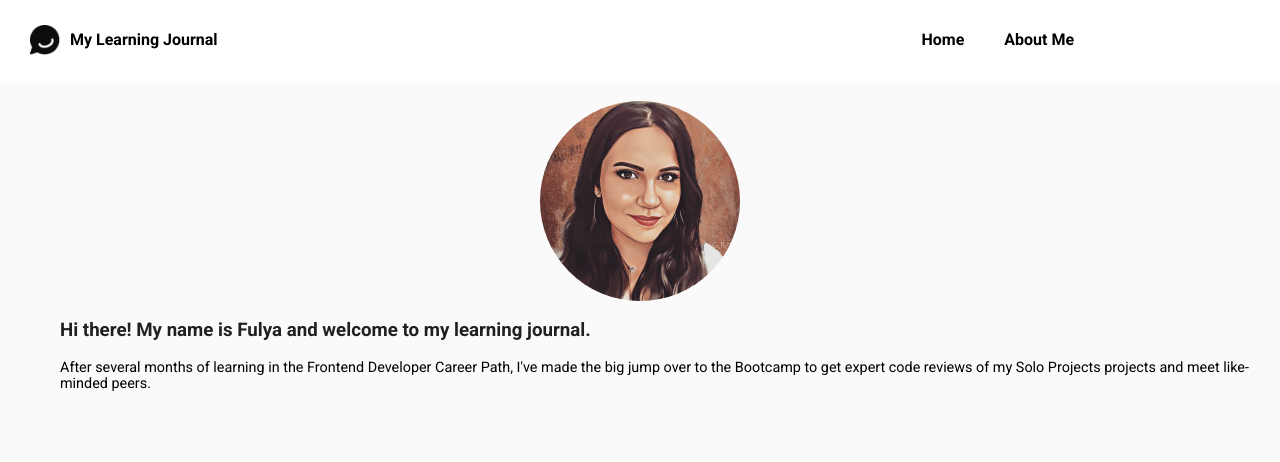
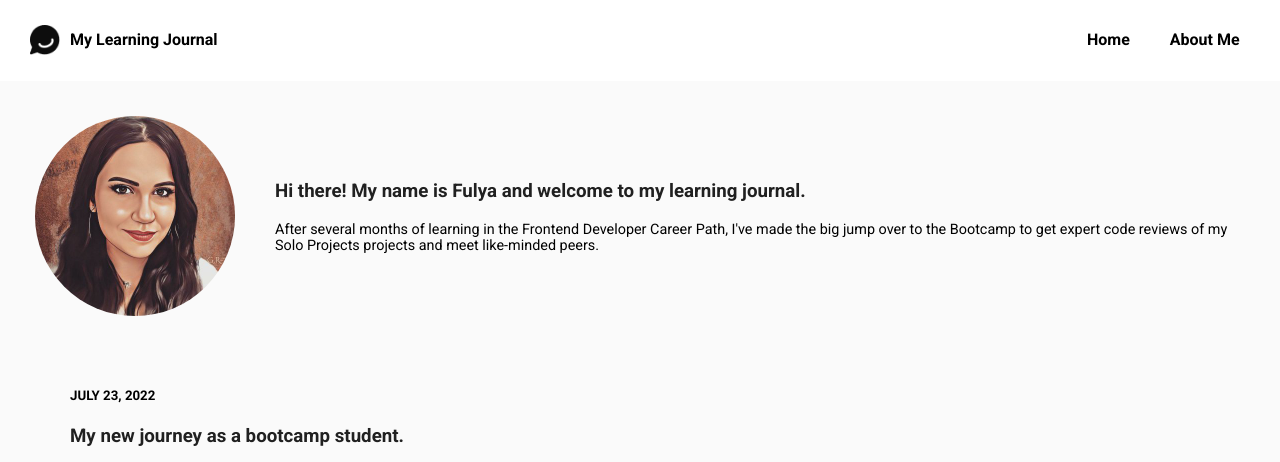
Before and after one commit to fulyaertay/responsive-design-practices, a website built with Vite: page 4-journal-site/about.html in a window 1280 px wide. Shown: the top 462 px of the page. Built offline with nearby package versions, Linux system fonts and the light colour scheme.

Commit message:
updated png

```diff
--- a/4-journal-site/css/about.css
+++ b/4-journal-site/css/about.css
@@ -55,6 +55,9 @@ Layout
     display: flex;
     align-items: center;
     padding: 20px;
+}
+.h3-me{
+    color: #202020;
 }
 .column-text{
     margin-left: 40px;
@@ -186,7 +189,7 @@ footer {
   }
   .home-about {
     display: flex;
-    width: 600px;
+    width: 700px;
   }
   .header-text{
     padding: 0px 20px;
@@ -194,14 +197,14 @@ footer {
 .blog{
     text-align: left;
 }
-}
-.h3-me{
-    color: #202020;
-}
+
+
 .me{
     display: flex;
     flex-direction: column;
 }
+}
+
 
 @media (min-width: 768px)   {
     .blog-list {
@@ -227,7 +230,12 @@ footer {
     }
     .home-about {
       display: flex;
-      width: 600px;
+      width: 300px;
+    }
+    .me{
+        display: flex;
+        align-items: center;
+        padding: 35px;
     }
 
 
```
Also changed, not shown: 4-journal-site/journal-desktop.png, 4-journal-site/journal-mobile.png.
